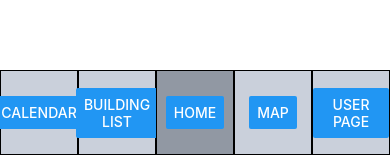
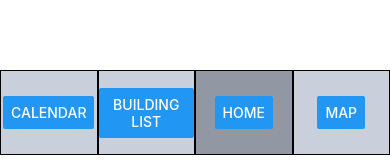
Before and after one commit to CS222-UIUC/course-project-group-103, a React Native app: screen /Home in a window 390 px wide. Shown: the part 679-841 px from the top of the page. Built offline with nearby package versions, Linux system fonts and the light colour scheme.

Commit message:
deleted user page and done?

```diff
--- a/App.js
+++ b/App.js
@@ -3,7 +3,6 @@ import HomePage from "./screens/HomePage";
 import CalendarPage from "./screens/CalendarPage";
 import BuildingList from "./screens/BuildingList";
 import MapPage from "./screens/MapPage";
-import UserPage from "./screens/UserPage";
 import { NavigationContainer } from "@react-navigation/native";
 import { createNativeStackNavigator } from "@react-navigation/native-stack";
 
@@ -39,10 +38,6 @@ export default function App() {
           name='Buildings'
           component={BuildingList}
         />
-        <Stack.Screen
-          name='User'
-          component={UserPage}
-        />
       </Stack.Navigator>
     </NavigationContainer>
   );
--- a/screens/BuildingList.js
+++ b/screens/BuildingList.js
@@ -25,7 +25,7 @@ export default function BuildingList({ navigation }) {
         />
         <Image //main library
           style = {{width: 150, height: 150}}
-          source={{uri: 'https://www.google.com/url?sa=i&url=https%3A%2F%2Fcommons.wikimedia.org%2Fwiki%2FFile%3AMain_Library-University_of_Illinois_at_Urbana-Champaign_11.jpg&psig=AOvVaw3zam2id63XEVbKZ9Gk5NG5&ust=1667707641948000&source=images&cd=vfe&ved=0CAwQjRxqFwoTCJDb_qCVlvsCFQAAAAAdAAAAABAD'}}
+          source={{uri: 'https://upload.wikimedia.org/wikipedia/commons/thumb/0/06/Main_Library-University_of_Illinois_at_Urbana-Champaign_11.jpg/1200px-Main_Library-University_of_Illinois_at_Urbana-Champaign_11.jpg?20161001062035'}}
         />
 
         </View>
@@ -48,11 +48,6 @@ export default function BuildingList({ navigation }) {
             <View style={styles.footerButtons}>
                 <Button title="Map"
                     onPress={() => navigation.dispatch(StackActions.replace("Map"))}
-                />
-            </View>
-            <View style={styles.footerButtons}>
-                <Button title="User Page"
-                    onPress={() => navigation.dispatch(StackActions.replace("User"))}
                 />
             </View>
         </View>
@@ -83,7 +78,7 @@ const styles = StyleSheet.create({
   },
   footerButtons: {
     height: dh/10,
-    width: dw/5,
+    width: dw/4,
     borderColor: 'black',
     borderWidth: 1,
     alignItems: 'center',
@@ -92,7 +87,7 @@ const styles = StyleSheet.create({
   },
   footerButtonSelect: {
     height: dh/10,
-    width: dw/5,
+    width: dw/4,
     borderColor: 'black',
     borderWidth: 1,
     alignItems: 'center',
--- a/screens/CalendarPage.js
+++ b/screens/CalendarPage.js
@@ -98,11 +98,6 @@ export default function CalendarPage({ navigation }) {
                     onPress={() => navigation.dispatch(StackActions.replace("Map"))}
                 />
             </View>
-            <View style={styles.footerButtons}>
-                <Button title="User Page"
-                    onPress={() => navigation.dispatch(StackActions.replace("User"))}
-                />
-            </View>
         </View>
       </View>
 
@@ -139,7 +134,7 @@ const styles = StyleSheet.create({
   },
   footerButtons: {
     height: dh/10,
-    width: dw/5,
+    width: dw/4,
     borderColor: 'black',
     borderWidth: 1,
     alignItems: 'center',
@@ -148,7 +143,7 @@ const styles = StyleSheet.create({
   },
   footerButtonSelect: {
     height: dh/10,
-    width: dw/5,
+    width: dw/4,
     borderColor: 'black',
     borderWidth: 1,
     alignItems: 'center',
--- a/screens/HomePage.js
+++ b/screens/HomePage.js
@@ -37,11 +37,6 @@ export default function HomePage({ navigation }) {
             <View style={styles.footerButtons}>
                 <Button title="Map"
                     onPress={() => navigation.dispatch(StackActions.replace("Map"))}
-                />
-            </View>
-            <View style={styles.footerButtons}>
-                <Button title="User Page"
-                    onPress={() => navigation.dispatch(StackActions.replace("User"))}
                 />
             </View>
         </View>
@@ -86,7 +81,7 @@ const styles = StyleSheet.create({
   },
   footerButtons: {
     height: dh/10,
-    width: dw/5,
+    width: dw/4,
     borderColor: 'black',
     borderWidth: 1,
     alignItems: 'center',
@@ -95,7 +90,7 @@ const styles = StyleSheet.create({
   },
   footerButtonSelect: {
     height: dh/10,
-    width: dw/5,
+    width: dw/4,
     borderColor: 'black',
     borderWidth: 1,
     alignItems: 'center',
--- a/screens/MapPage.js
+++ b/screens/MapPage.js
@@ -39,11 +39,6 @@ export default function MapPage({ navigation }) {
                     onPress={() => navigation.dispatch(StackActions.replace("Map"))}
                 />
             </View>
-            <View style={styles.footerButtons}>
-                <Button title="User Page"
-                    onPress={() => navigation.dispatch(StackActions.replace("User"))}
-                />
-            </View>
         </View>
     </View>
   );
@@ -72,7 +67,7 @@ const styles = StyleSheet.create({
   },
   footerButtons: {
     height: dh/10,
-    width: dw/5,
+    width: dw/4,
     borderColor: 'black',
     borderWidth: 1,
     alignItems: 'center',
@@ -81,7 +76,7 @@ const styles = StyleSheet.create({
   },
   footerButtonSelect: {
     height: dh/10,
-    width: dw/5,
+    width: dw/4,
     borderColor: 'black',
     borderWidth: 1,
     alignItems: 'center',
--- a/screens/UserPage.js
+++ /dev/null
@@ -1,88 +0,0 @@
-import { StatusBar } from 'expo-status-bar';
-import { StyleSheet, Text, View, Dimensions, ImageBackground, TouchableHighlight, ScrollView, TextInput, Button } from 'react-native';
-import Constants from 'expo-constants';
-import { StackActions } from '@react-navigation/native';
-
-let dh = Dimensions.get('window').height;
-let dw = Dimensions.get('window').width;
-
-export default function UserPage({ navigation }) {
-  return (
-    <View style={styles.container}>
-        <View style={styles.containerPage}>
-
-        </View>
-        <View style={styles.footer}>
-            <View style={styles.footerButtons}>
-                <Button title="Calendar"
-                    onPress={() => navigation.dispatch(StackActions.replace("Calendar"))}
-                />
-            </View>
-            <View style={styles.footerButtons}>
-                <Button title="Building List"
-                    onPress={() => navigation.dispatch(StackActions.replace("Buildings"))}
-                />
-            </View>
-            <View style={styles.footerButtons}>
-                <Button title="Home"
-                    onPress={() => navigation.dispatch(StackActions.replace("Home"))}
-                />
-            </View>
-            <View style={styles.footerButtons}>
-                <Button title="Map"
-                    onPress={() => navigation.dispatch(StackActions.replace("Map"))}
-                />
-            </View>
-            <View style={styles.footerButtonSelect}>
-                <Button title="User Page"
-                    onPress={() => navigation.dispatch(StackActions.replace("User"))}
-                />
-            </View>
-        </View>
-    </View>
-  );
-}
-
-const styles = StyleSheet.create({
-  container: {
-    flex: 1,
-    backgroundColor: '#fff',
-    alignItems: 'center',
-    justifyContent: 'center',
-  },
-  containerPage: {
-    height: 4*dh/5,
-    width: dw,
-    backgroundColor: '#fff',
-    alignItems: 'center',
-    justifyContent: 'center',
-  },
-  footer: {
-    height: dh/10,
-    width: dw,
-    alignItems: 'center',
-    justifyContent: 'center',
-    flexDirection: 'row',
-  },
-  footerButtons: {
-    height: dh/10,
-    width: dw/5,
-    borderColor: 'black',
-    borderWidth: 1,
-    alignItems: 'center',
-    justifyContent: 'center',
-    backgroundColor: '#cad0db',
-  },
-  footerButtonSelect: {
-    height: dh/10,
-    width: dw/5,
-    borderColor: 'black',
-    borderWidth: 1,
-    alignItems: 'center',
-    justifyContent: 'center',
-    backgroundColor: '#9198a3',
-  },
-  text: {
-    fontSize: dh/30,
-  }
-});
```
